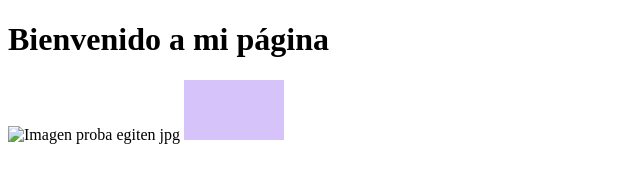
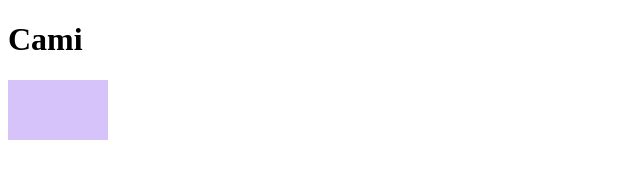
Before and after one commit to xxxarana/NireWeb, a plain HTML site: page index.html in a window 1280 px wide. Shown: the whole page, without its empty margins (0-640 px from the left). Drawn offline with Linux system fonts and the light colour scheme.

Commit message:
Update index.html

```diff
--- a/index.html
+++ b/index.html
@@ -1,11 +1,12 @@
+
 <!DOCTYPE html>
-<html>
+<html lang="es">
 <head>
-  <title>Mi página</title>
+    <meta charset="UTF-8">
+    <title>Cami</title>
 </head>
 <body>
-  <h1>Bienvenido a mi página</h1>
-  <img src="proba.jpg" alt="Imagen proba egiten jpg">
-  <img src="logo.jpg" alt="Imagen Logo">
+    <h1>Cami</h1>
+    <img src="logo.jpg" alt="Logo">
 </body>
 </html>
```
